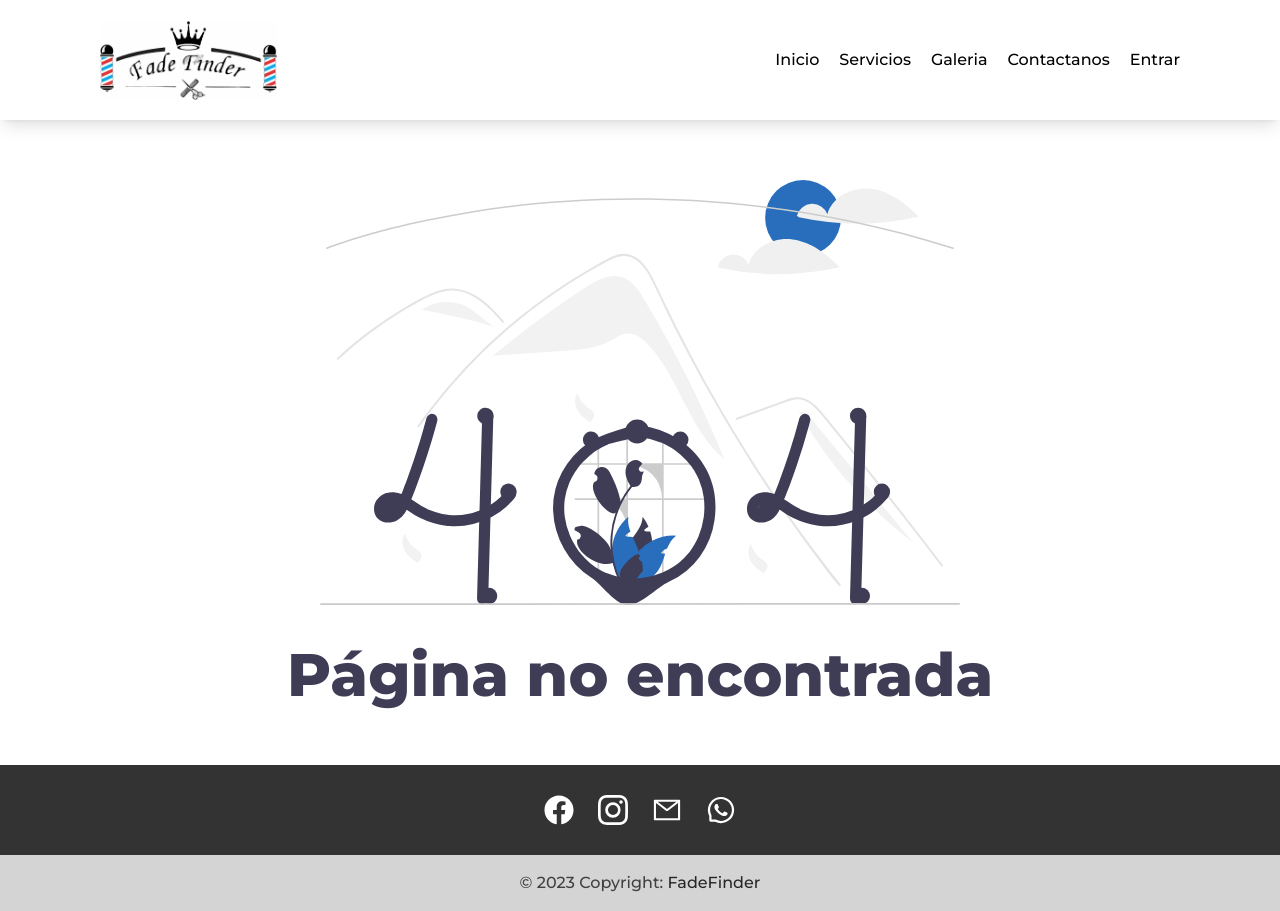
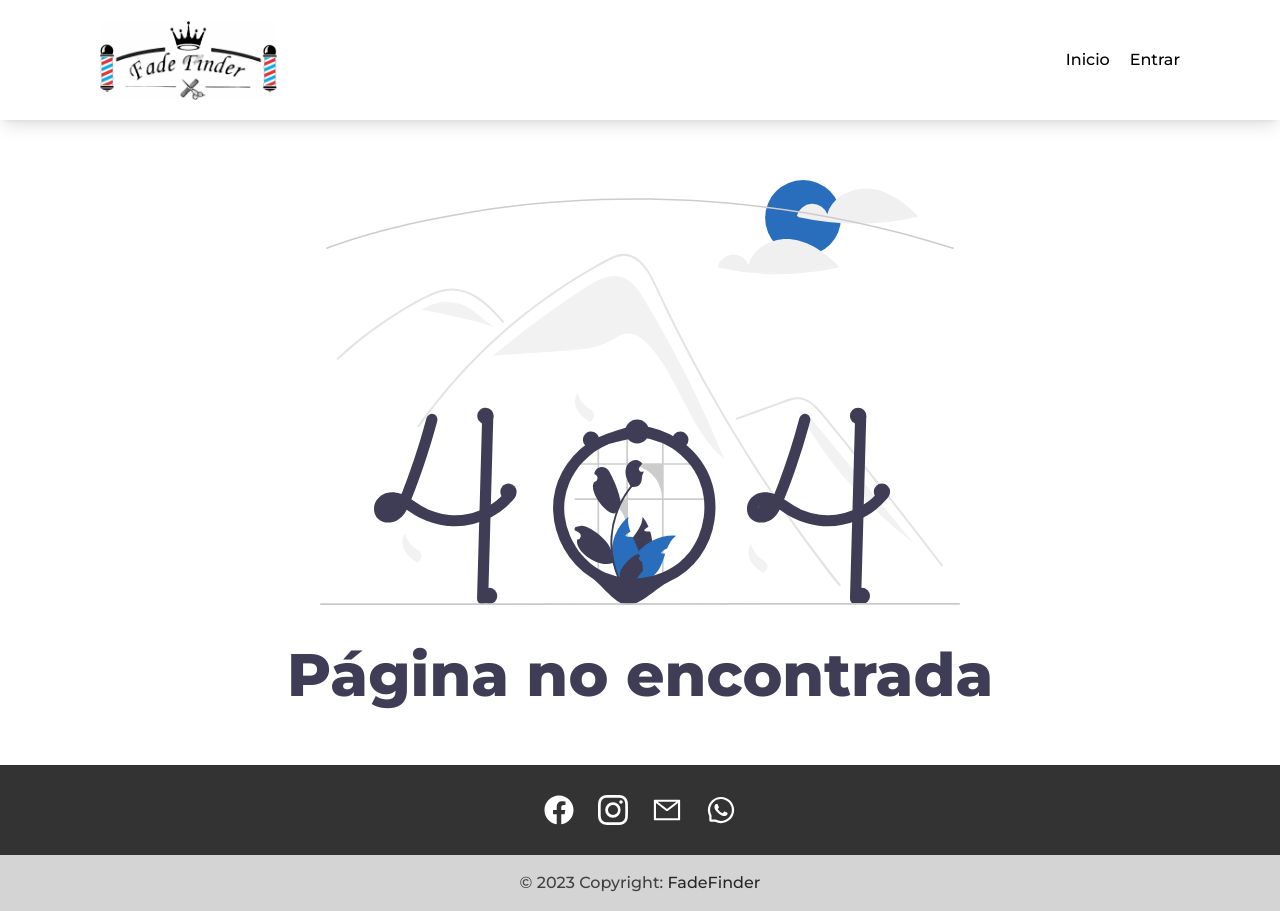
Before and after one commit to fade-finder/fade-finder, a React (Vite) app in the folder frontend/: page /dashboard in a window 1280 px wide. Built offline with nearby package versions, Linux system fonts and the light colour scheme.

Commit message:
Se corrigio las rutas del Navbar para que solo se muestren algunos Link cuando este en la ruta /

```diff
--- a/frontend/src/components/Navbar.jsx
+++ b/frontend/src/components/Navbar.jsx
@@ -1,11 +1,13 @@
 import { Link } from 'react-scroll'
-import { NavLink } from 'react-router-dom'
+import { NavLink, useLocation } from 'react-router-dom'
 
 const Navbar = () => {
+	const location = useLocation()
 	return (
 		<nav className=''>
 			<ul className='flex gap-x-5'>
 				<li>
+					{location.pathname == '/' ? (
 						<Link
 							className='cursor-pointer text-black font-medium'
 							activeClass='active'
@@ -17,7 +19,17 @@ const Navbar = () => {
 						>
 							Inicio
 						</Link>
+					) : (
+						<NavLink
+							to='/'
+							className={({ isActive }) => (isActive ? 'active' : '')}
+						>
+							Inicio
+						</NavLink>
+					)}
 				</li>
+				{location.pathname === '/' && (
+					<>
 						<li>
 							<Link
 								className='cursor-pointer text-black font-medium'
@@ -44,19 +56,6 @@ const Navbar = () => {
 								Galeria
 							</Link>
 						</li>
-				{/* <li>
-					<Link
-						className='cursor-pointer text-black font-medium'
-						activeClass='active'
-						to='quienes-somos'
-						spy={true}
-						smooth={true}
-						offset={-100}
-						duration={500}
-					>
-						Quiénes somos
-					</Link>
-				</li> */}
 						<li>
 							<Link
 								className='cursor-pointer text-black font-medium'
@@ -70,6 +69,8 @@ const Navbar = () => {
 								Contactanos
 							</Link>
 						</li>
+					</>
+				)}
 				<li>
 					<NavLink
 						to='/admin/negocio'
```
Lines whose indentation alone changed are shown as unchanged.
